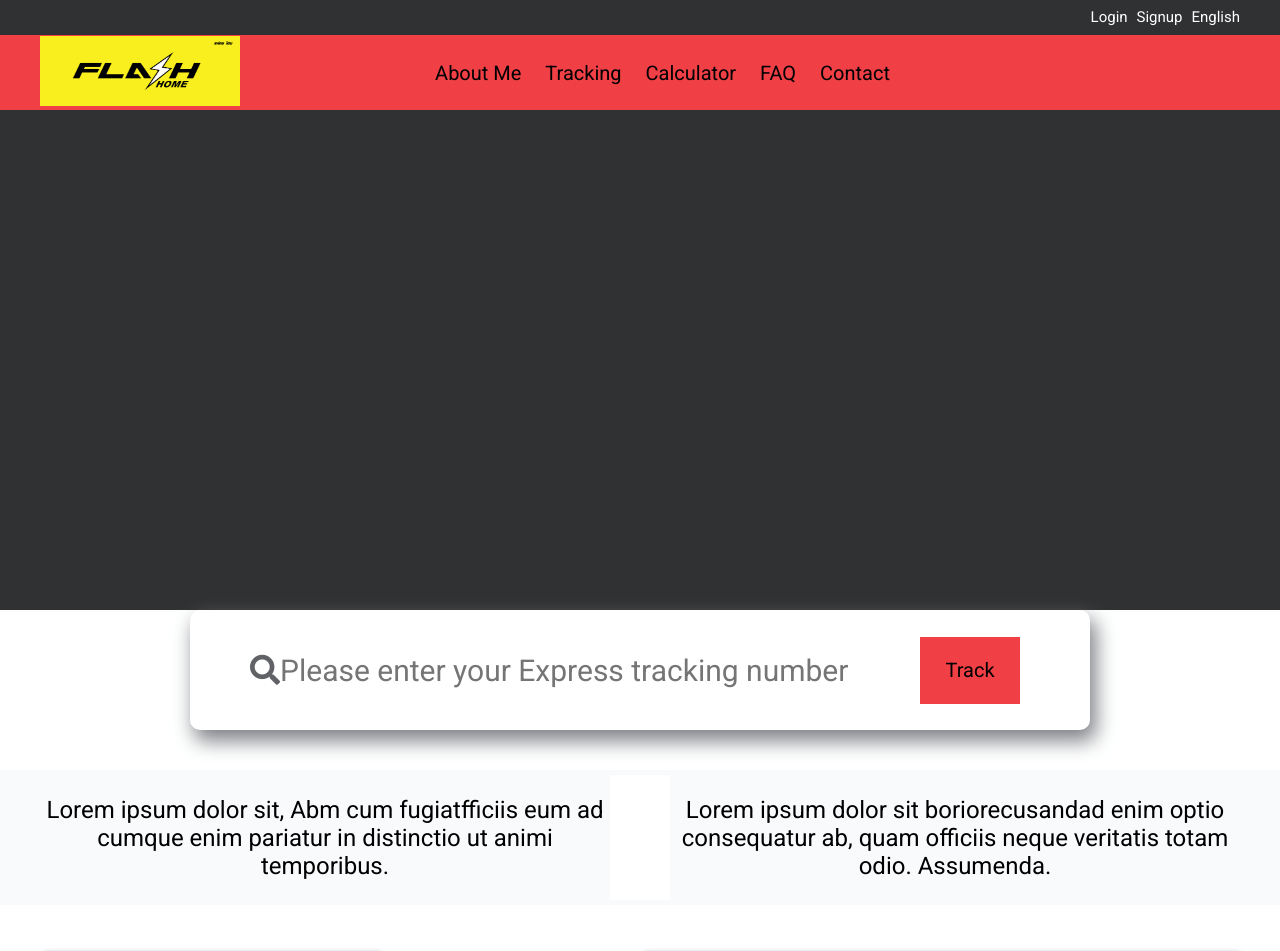
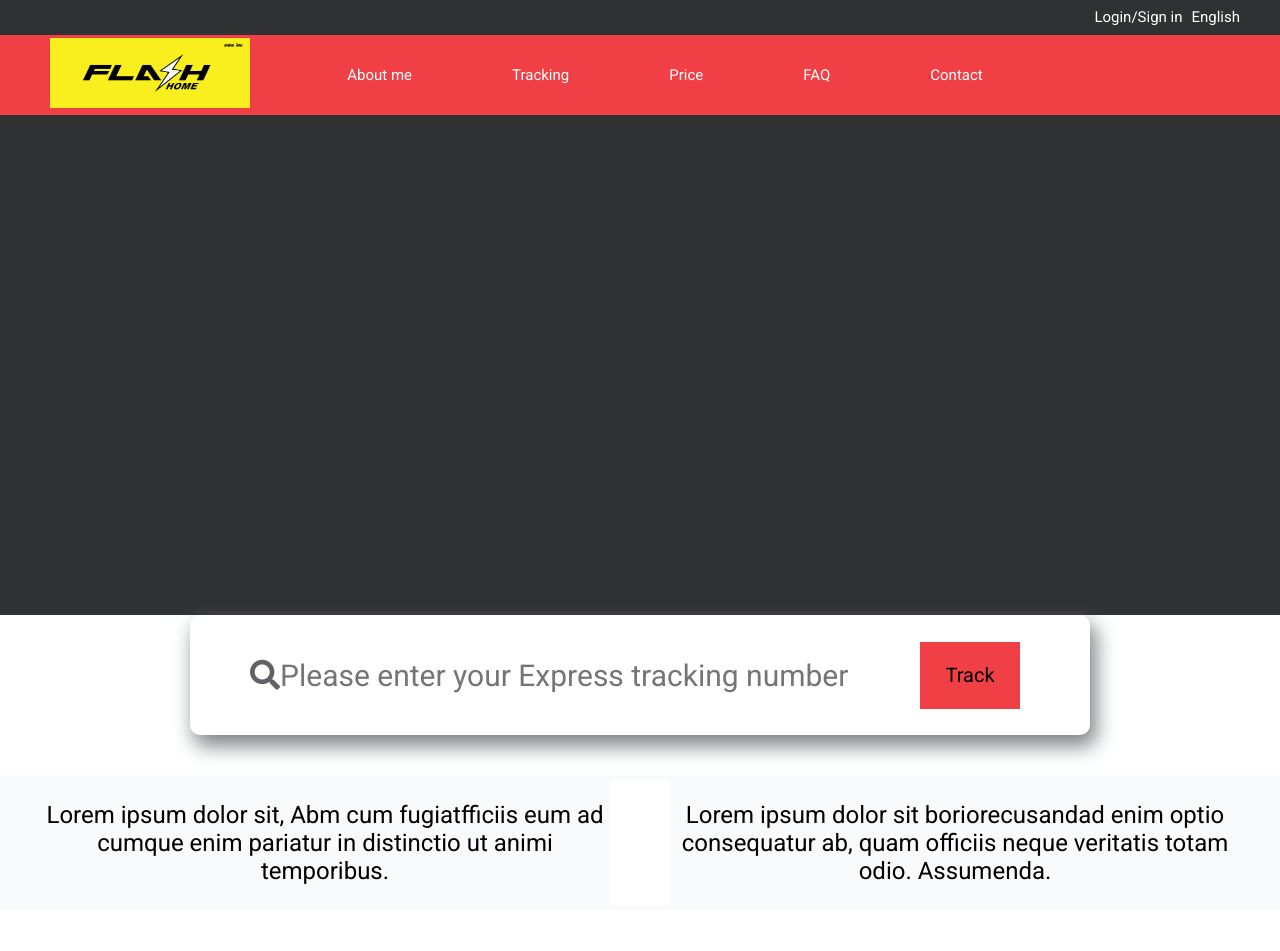
Before and after one commit to BTanakan/newgit, a PHP site: page / in a window 1280 px wide. Shown: the top 951 px of the page. Run offline with PHP 8.4, Linux system fonts and the light colour scheme; some libraries are stand-ins or nearby versions.

Commit message:
adjust navbar cal&index

```diff
--- a/index.css
+++ b/index.css
@@ -48,41 +48,95 @@ ul.menu-top li a{
 
 /* End nav-top */
 
-.nav-down{
-    background-color: #F03F45;
-    height: 75px;
-    box-shadow: 0px 10px #e9d62e;
+nav1 {
+    display: flex;
+    height: auto;
+    background: #F03F45;
+    justify-content: center;
+    align-items: center;
+    position: relative;
+    flex-direction: column;
 }
 
-.nav-down-down{
-    display: flex;
+.nav-toggle {
+    position: absolute;
+    top: 20px;
+    right: 20px;
+    font-size: 30px;
+    display: inline-block;
+    cursor: pointer;
+
+}
+
+.logo {
+    margin: 40px 0 40px 0;
+}
+
+ul1 {
+    flex-direction: column;
     justify-content: center;
-    justify-content: space-between;
-    background-color: #F03F45;
-    height: 75px;
-    align-items: center;
+    padding-left: 0;
+    display: none;
+}
+
+ul1 li {
+    list-style-type: none;
+    font-size: 20px;
+    cursor: pointer;
+    margin: 20px;
+    text-align: center;
+    border-bottom-style: solid;
+    border-bottom-color: white;
+    border-bottom-width: 1px;
+    padding: 5px 10px;
+
+}
+
+ul1 li a {
+    text-decoration: none;
+    color: white;
+
+}
+
+ul1 li:first-child {
+    margin-top: 0;
 }
 
 
-ul.logo li{
-    list-style: none;
+
+.active {
+    display: flex;
 }
 
-ul.nav-down-menu{
-    margin-right: 50px;
-}
+@media screen and (min-width: 1000px) {
+    nav1 {
+        height: 80px;
+        flex-direction: row;
+    }
+    .logo {
+        padding-left: 50px;
+        margin: 0;
+        width: 0;
+    }
+    ul1 {
+        display: flex;
+        justify-content: center;
+        width: 100%;
+        flex-direction: row;
+    }
 
+    ul1 li{
+        font-size: 15px;
+        display: inline-block;
+        margin: 0 50px 0 50px;
+        text-align: center;
+        border-bottom-style:none;
+        padding: 0;
+    }
 
-ul.nav-down-menu li{
-    list-style: none;
-    margin-right: 300px;
-}
-
-ul.nav-down-menu li a{
-    color: black;
-    text-decoration: none;
-    font-size: 20px;
-    margin-left: 20px;
+    .nav-toggle {
+        display: none;
+    }
 }
 
 /* End nav down */
--- a/index.html
+++ b/index.html
@@ -18,8 +18,7 @@
             <div class="nav-bar-top">
                 <ul class="menu-top">
                     <li>
-                        <a href="">Login</a>
-                        <a href="">Signup</a>
+                        <a href="signin.html">Login/Sign in</a>
                         <a href="">English</a>
                     </li>
                 </ul>
@@ -27,26 +26,22 @@
         </div>
     </nav>
     <!-- End nav-top -->
-    <div class="nav-down">
-        <div class="container-web">
-            <div class="nav-down-down">
-                <ul class="logo">
-                    <li>
-                        <a href="index.html"><img src="/photo/Flash-Express-1.png" alt="" width="200px" height="70px"></a>
-                    </li>
-                </ul>
-                <ul class="nav-down-menu">
-                    <li>
-                        <a href="index.html">About Me</a>
-                        <a href="tracking.html">Tracking</a>
-                        <a href="calculator.html">Calculator</a>
-                        <a href="FAQ.html">FAQ</a>
-                        <a href="contact.html">Contact</a>
-                    </li>
-                </ul>
-            </div>
+    <nav1>
+        <span class="nav-toggle" id="js-nav-toggle">
+            <i class="fas fa-bars"></i>
+        </span>
+
+        <div class="logo">
+            <img src="photo/Flash-Express-1.png" width="200px" height="70px">
         </div>
-    </div>
+        <ul1 id="js-menu">
+            <li><a href="#">About me</a></li>
+            <li><a href="tracking.html">Tracking</a></li>
+            <li><a href="calculator.html">Price</a></li>
+            <li><a href="FAQ.html">FAQ</a></li>
+            <li><a href="contact.html" ">Contact</a></li>
+        </ul1>
+    </nav1>
     <!-- End nav-down -->
 
     <div class="header">
```
Also changed, not shown: calculator.css (+79 -25 lines), calculator.html (+16 -21 lines).
